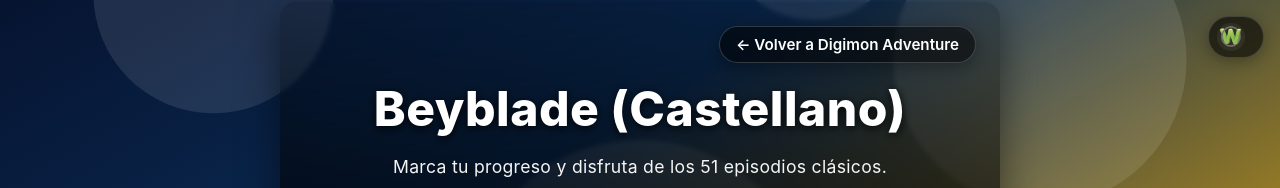
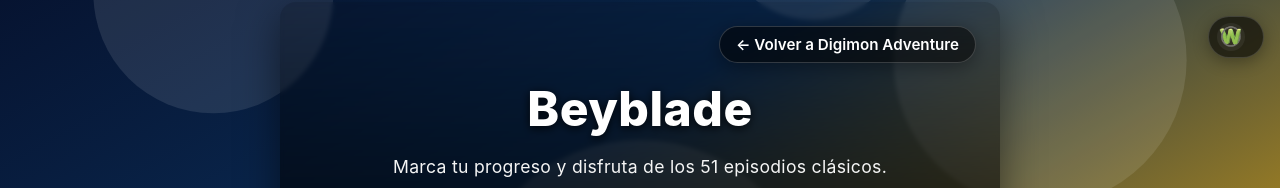
Before and after one commit to Wahandri/digimon-castellano, a Next.js app: page /beyblade in a window 1280 px wide. Shown: the top 188 px of the page. Built offline with nearby package versions, Linux system fonts and the light colour scheme.

Commit message:
Eliminar "Castellano" del título de Beyblade en la configuración y enlaces

```diff
--- a/pages/beyblade/index.js
+++ b/pages/beyblade/index.js
@@ -6,7 +6,7 @@
 const PLACEHOLDER_THUMB = "/beyblade-placeholder.svg";
 
 const HERO_CONFIG = {
-  title: "Beyblade (Castellano)",
+  title: "Beyblade",
   subtitle: "Marca tu progreso y disfruta de los 51 episodios clásicos.",
   bannerImage: "/beyblade-header.svg",
   switchLink: {
@@ -15,7 +15,8 @@
   },
 };
 
-const getBeybladeThumbnail = (episode) => episode.thumbnail || PLACEHOLDER_THUMB;
+const getBeybladeThumbnail = (episode) =>
+  episode.thumbnail || PLACEHOLDER_THUMB;
 
 const handleThumbnailError = (event) => {
   event.currentTarget.onerror = null;
--- a/pages/index.js
+++ b/pages/index.js
@@ -14,7 +14,7 @@
             Digimon Adventure
           </Link>
           <Link href="/beyblade" className={styles.buttonSecondary}>
-            Beyblade (castellano)
+            Beyblade
           </Link>
         </div>
       </main>
```
